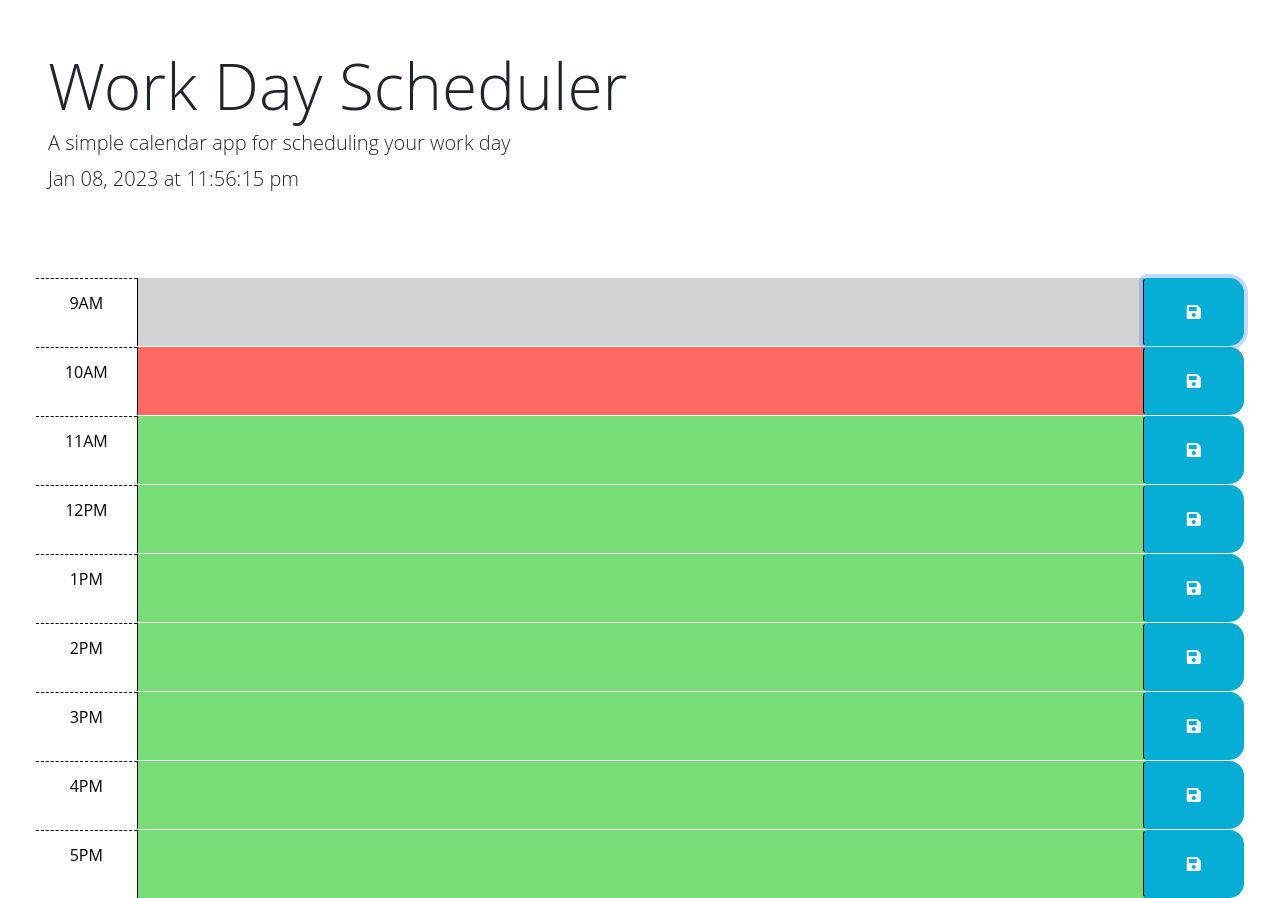
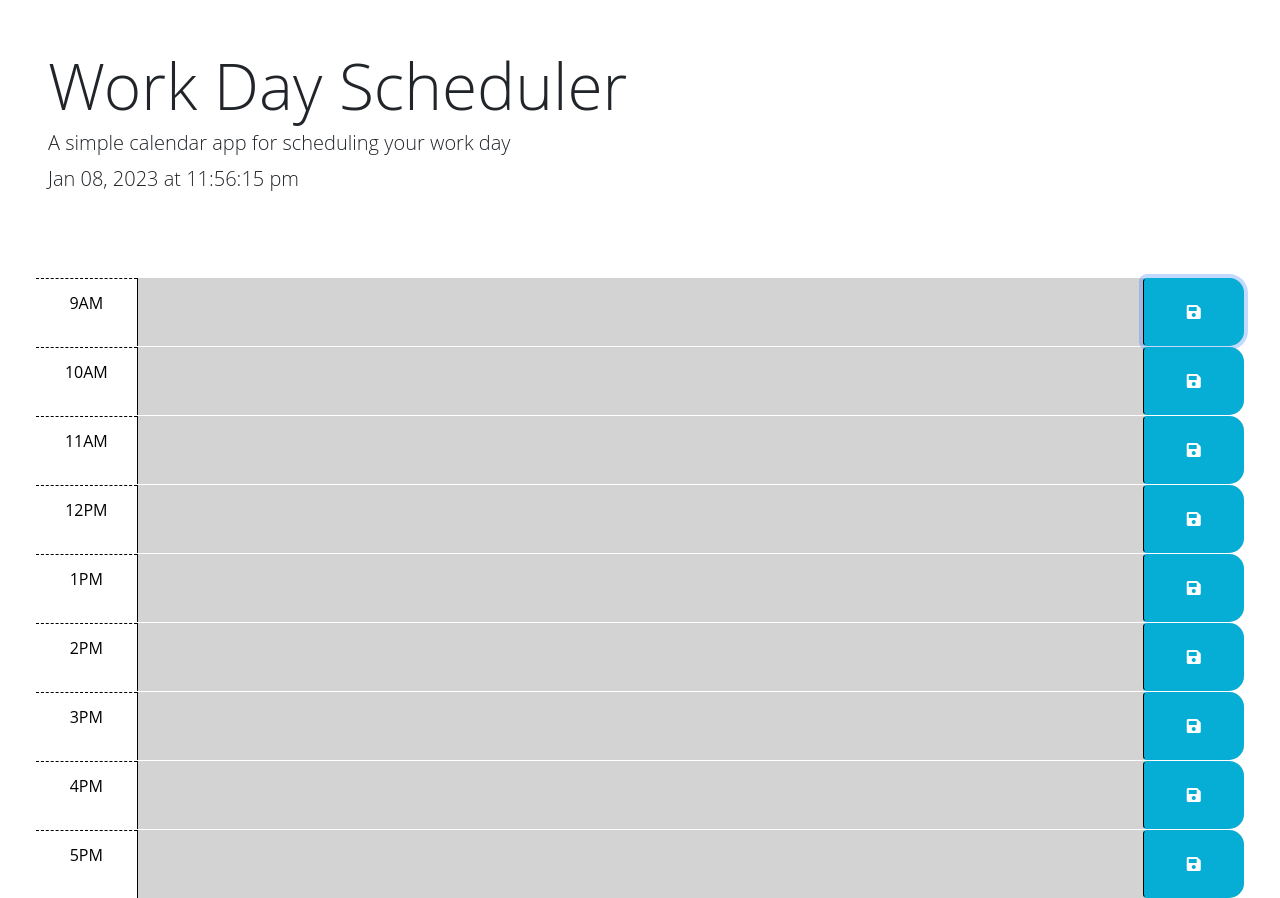
Before and after one commit to Crothos/UTA-BC5-WorkdayScheduler, a plain HTML site: page index.html in a window 1280 px wide. Both pictures are taken after a click on the button 1193 px from the left and 311 px from the top of the page. Drawn offline with nearby package versions, Linux system fonts and the light colour scheme.

Commit message:
Added timing color coordination

```diff
--- a/assets/script.js
+++ b/assets/script.js
@@ -1,10 +1,10 @@
 var timeDisplayEl = $('#currentDay');
-
+var saveButton = $('.btn');
+var currentHour = dayjs().format('H');
 function displayTime() {
     var rightNow = dayjs().format('MMM DD, YYYY [at] hh:mm:ss a');
     timeDisplayEl.text(rightNow);
 }
-
 
 // Wrap all code that interacts with the DOM in a call to jQuery to ensure that
 // the code isn't run until the browser has finished rendering all the elements
@@ -16,17 +16,95 @@ $(function () {
     // function? How can DOM traversal be used to get the "hour-x" id of the
     // time-block containing the button that was clicked? How might the id be
     // useful when saving the description in local storage?
-    //
+    $(saveButton).on("click", saveElement);
+    function saveElement(){
+        var parentID = $(this).parent().attr('id');
+        var userInput = $(".description").val();
+        console.log(userInput);
+        localStorage.setItem(parentID, userInput);
+    }
     // TODO: Add code to apply the past, present, or future class to each time
     // block by comparing the id to the current hour. HINTS: How can the id
     // attribute of each time-block be used to conditionally add or remove the
     // past, present, and future classes? How can Day.js be used to get the
     // current hour in 24-hour time?
-    //
+
+    if (currentHour == 9) {
+        $("#hour-9").addClass("present");
+    } else if (currentHour > 9) {
+        $("#hour-9").addClass("past");
+    } else {
+        $("#hour-9").addClass("future");
+    }
+
+    if (currentHour == 10) {
+        $("#hour-10").addClass("present");
+    } else if (currentHour > 10) {
+        $("#hour-10").addClass("past");
+    } else {
+        $("#hour-10").addClass("future");
+    }
+
+    if (currentHour == 11) {
+        $("#hour-11").addClass("present");
+    } else if (currentHour > 11) {
+        $("#hour-11").addClass("past");
+    } else {
+        $("#hour-11").addClass("future");
+    }
+
+    if (currentHour == 12) {
+        $("#hour-12").addClass("present");
+    } else if (currentHour > 12) {
+        $("#hour-12").addClass("past");
+    } else {
+        $("#hour-12").addClass("future");
+    }
+
+    if (currentHour == 13) {
+        $("#hour-13").addClass("present");
+    } else if (currentHour > 13) {
+        $("#hour-13").addClass("past");
+    } else {
+        $("#hour-13").addClass("future");
+    }
+
+    if (currentHour == 14) {
+        $("#hour-14").addClass("present");
+    } else if (currentHour > 14) {
+        $("#hour-14").addClass("past");
+    } else {
+        $("#hour-14").addClass("future");
+    }
+
+    if (currentHour == 15) {
+        $("#hour-15").addClass("present");
+    } else if (currentHour > 15) {
+        $("#hour-15").addClass("past");
+    } else {
+        $("#hour-15").addClass("future");
+    }
+
+    if (currentHour == 16) {
+        $("#hour-16").addClass("present");
+    } else if (currentHour > 16) {
+        $("#hour-16").addClass("past");
+    } else {
+        $("#hour-16").addClass("future");
+    }
+
+    if (currentHour == 17) {
+        $("#hour-17").addClass("present");
+    } else if (currentHour > 17) {
+        $("#hour-17").addClass("past");
+    } else {
+        $("#hour-17").addClass("future");
+    }
     // TODO: Add code to get any user input that was saved in localStorage and set
     // the values of the corresponding textarea elements. HINT: How can the id
     // attribute of each time-block be used to do this?
 
   });
+
   displayTime();
   setInterval(displayTime, 1000);
--- a/index.html
+++ b/index.html
@@ -35,15 +35,10 @@
       <!-- Use class for "past", "present", and "future" to apply styles to the
         time-block divs accordingly. The javascript will need to do this by
         adding/removing these classes on each div by comparing the hour in the
-        id to the current hour. The html provided below is meant to be an example
-        demonstrating how the css provided can be leveraged to create the
-        desired layout and colors. The html below should be removed or updated
-        in the finished product. Remember to delete this comment once the
-        code is implemented.
-        -->
+        id to the current hour. -->
 
       <!-- Example of a past time block. The "past" class adds a gray background color. -->
-      <div id="hour-9" class="row time-block past">
+      <div id="hour-9" class="row time-block">
         <div class="col-2 col-md-1 hour text-center py-3">9AM</div>
         <textarea class="col-8 col-md-10 description" rows="3"> </textarea>
         <button class="btn saveBtn col-2 col-md-1" aria-label="save">
@@ -52,7 +47,7 @@
       </div>
 
       <!-- Example of a present time block. The "present" class adds a red background color. -->
-      <div id="hour-10" class="row time-block present">
+      <div id="hour-10" class="row time-block">
         <div class="col-2 col-md-1 hour text-center py-3">10AM</div>
         <textarea class="col-8 col-md-10 description" rows="3"> </textarea>
         <button class="btn saveBtn col-2 col-md-1" aria-label="save">
@@ -61,7 +56,7 @@
       </div>
 
       <!-- Example of a future time block. The "future" class adds a green background color. -->
-      <div id="hour-11" class="row time-block future">
+      <div id="hour-11" class="row time-block">
         <div class="col-2 col-md-1 hour text-center py-3">11AM</div>
         <textarea class="col-8 col-md-10 description" rows="3"> </textarea>
         <button class="btn saveBtn col-2 col-md-1" aria-label="save">
@@ -69,7 +64,7 @@
         </button>
       </div>
 
-      <div id="hour-12" class="row time-block future">
+      <div id="hour-12" class="row time-block">
         <div class="col-2 col-md-1 hour text-center py-3">12PM</div>
         <textarea class="col-8 col-md-10 description" rows="3"> </textarea>
         <button class="btn saveBtn col-2 col-md-1" aria-label="save">
@@ -77,7 +72,7 @@
         </button>
       </div>
 
-      <div id="hour-13" class="row time-block future">
+      <div id="hour-13" class="row time-block">
         <div class="col-2 col-md-1 hour text-center py-3">1PM</div>
         <textarea class="col-8 col-md-10 description" rows="3"> </textarea>
         <button class="btn saveBtn col-2 col-md-1" aria-label="save">
@@ -85,7 +80,7 @@
         </button>
       </div>
 
-      <div id="hour-14" class="row time-block future">
+      <div id="hour-14" class="row time-block">
         <div class="col-2 col-md-1 hour text-center py-3">2PM</div>
         <textarea class="col-8 col-md-10 description" rows="3"> </textarea>
         <button class="btn saveBtn col-2 col-md-1" aria-label="save">
@@ -93,7 +88,7 @@
         </button>
       </div>
 
-      <div id="hour-15" class="row time-block future">
+      <div id="hour-15" class="row time-block">
         <div class="col-2 col-md-1 hour text-center py-3">3PM</div>
         <textarea class="col-8 col-md-10 description" rows="3"> </textarea>
         <button class="btn saveBtn col-2 col-md-1" aria-label="save">
@@ -101,7 +96,7 @@
         </button>
       </div>
 
-      <div id="hour-16" class="row time-block future">
+      <div id="hour-16" class="row time-block">
         <div class="col-2 col-md-1 hour text-center py-3">4PM</div>
         <textarea class="col-8 col-md-10 description" rows="3"> </textarea>
         <button class="btn saveBtn col-2 col-md-1" aria-label="save">
@@ -109,7 +104,7 @@
         </button>
       </div>
 
-      <div id="hour-17" class="row time-block future">
+      <div id="hour-17" class="row time-block">
         <div class="col-2 col-md-1 hour text-center py-3">5PM</div>
         <textarea class="col-8 col-md-10 description" rows="3"> </textarea>
         <button class="btn saveBtn col-2 col-md-1" aria-label="save">
```
